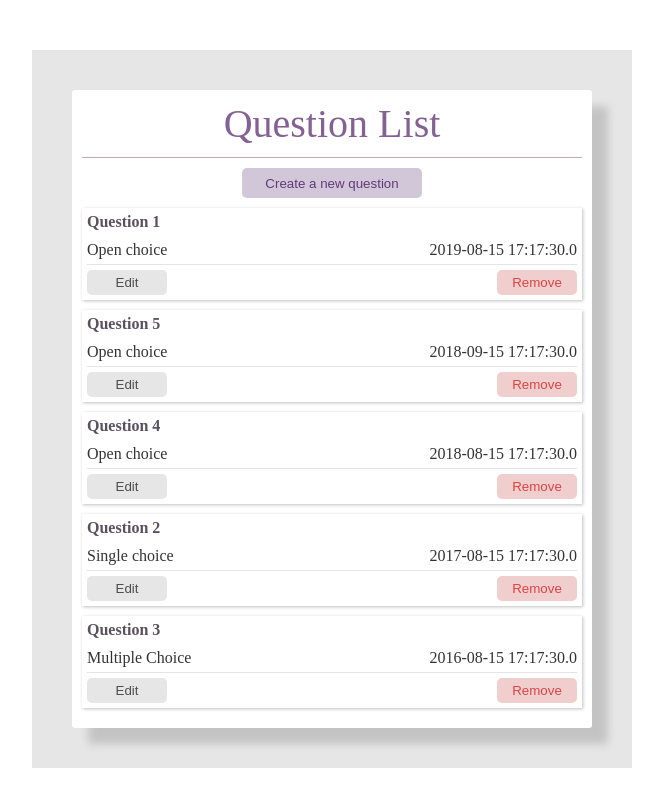
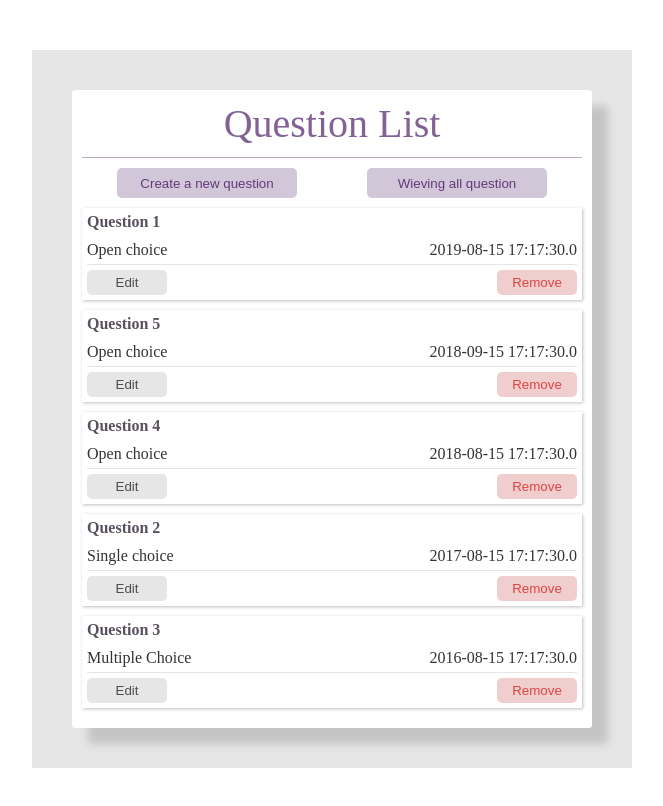
Before and after one commit to lanebx/questionnaire, an Angular app: page / in a window 1280 px wide. Shown: the top 806 px of the page, without its empty margins (308-971 px from the left). Built offline with nearby package versions, Linux system fonts and the light colour scheme.

Commit message:
added routing

```diff
--- a/src/app/app.component.html
+++ b/src/app/app.component.html
@@ -1,7 +1,7 @@
 <div class="main-frame">
   <div class="main-container">
     <div class="main-frame__page">
-      <app-question-management-page></app-question-management-page>
+      <router-outlet></router-outlet>
     </div>
   </div>
 </div>
--- a/src/app/app.module.ts
+++ b/src/app/app.module.ts
@@ -6,6 +6,7 @@ import { QuestionManagementPageComponent } from './question-management-page/ques
 import { QuestionPageComponent } from './question-page/question-page.component';
 import { QuestionEditPageComponent } from './question-edit-page/question-edit-page.component';
 import { ListsQuestionsPageComponent } from './lists-questions-page/lists-questions-page.component';
+import { AppRoutingModule } from './app-routing.module';
 
 @NgModule({
   declarations: [
@@ -16,7 +17,8 @@ import { ListsQuestionsPageComponent } from './lists-questions-page/lists-questi
     ListsQuestionsPageComponent,
   ],
   imports: [
-    BrowserModule
+    BrowserModule,
+    AppRoutingModule
   ],
   schemas: [ CUSTOM_ELEMENTS_SCHEMA ],
   providers: [],
--- a/src/app/question-management-page/question-management-page.component.html
+++ b/src/app/question-management-page/question-management-page.component.html
@@ -1,9 +1,15 @@
 <div class="question-management-page">
   <h1 class="question-management-page__title">Question List</h1>
 
-  <button class="button button-create">
-    Create a new question
-  </button>
+  <div class="button-container">
+    <button class="button button-create" routerLink="/edit">
+      Create a new question
+    </button>
+
+    <button class="button button-create" routerLink="/wiev">
+      Wieving all question
+    </button>
+  </div>
 
   <ul class="questions-list">
     <li *ngFor="let question of questions" class="question-item">
@@ -22,7 +28,7 @@
       </div>
 
       <div class="button-container">
-        <button (click)="editQuestion()" class="button button-edit">
+        <button class="button button-edit" routerLink="/add">
           Edit
         </button>
 
--- a/src/app/question-page/question-page.component.html
+++ b/src/app/question-page/question-page.component.html
@@ -3,4 +3,6 @@
     Create new question
   </h1>
 
+
+
 </div>
```
Also changed, not shown: src/app/app-routing.module.ts (+12 -11 lines).
